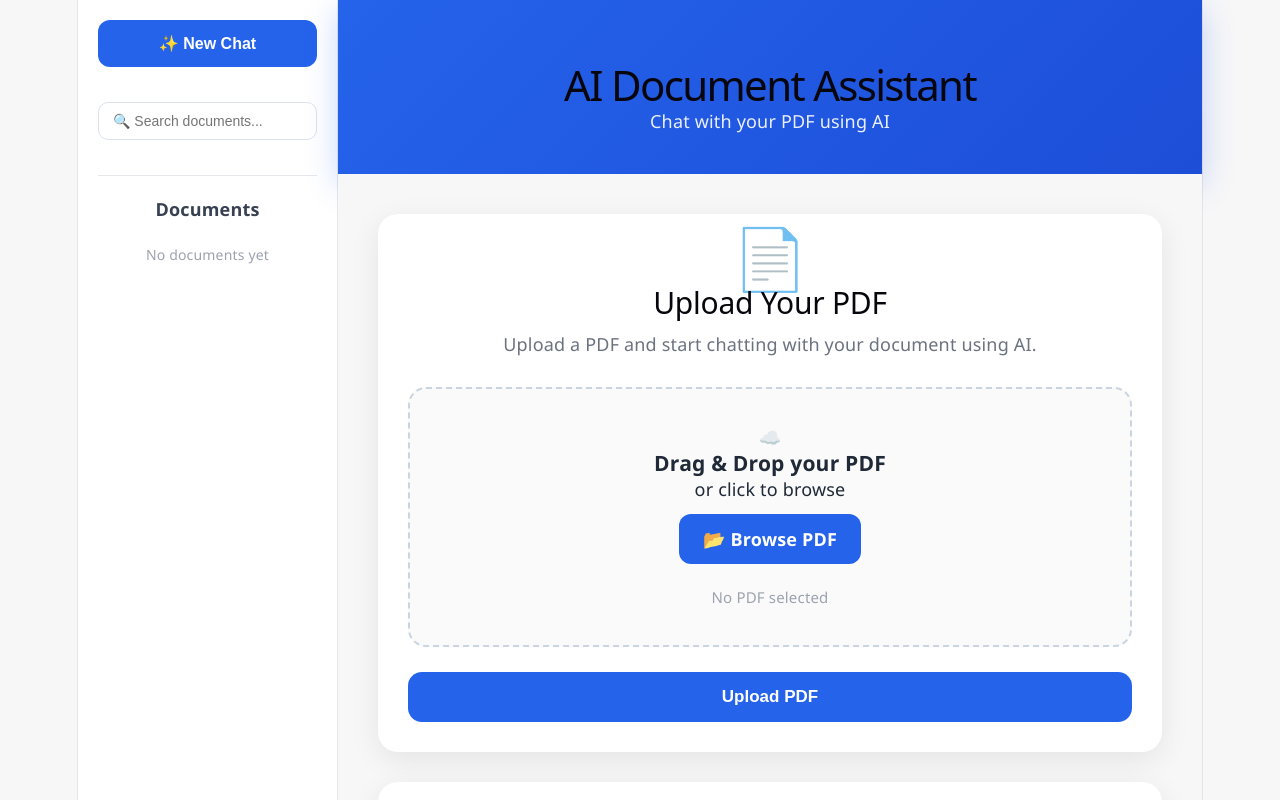
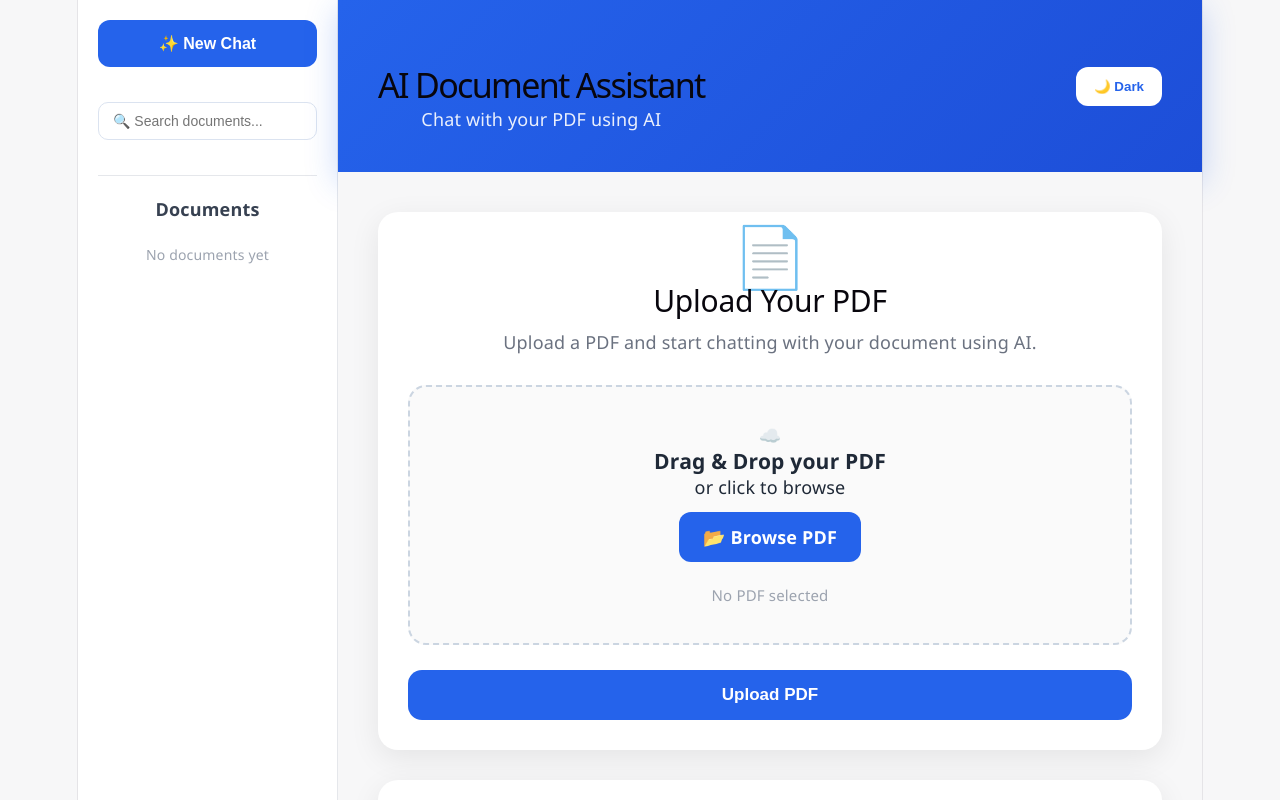
Before and after one commit to shivam9519/AI_Document_Assistant, a React app in the folder frontend/: page / in a window 1280 px wide. Shown: the top 800 px of the page. Built offline with nearby package versions, Linux system fonts and the light colour scheme; the HTML template or start-up script is replaced by a standard one.

Commit message:
Added dark mode with persistent theme support

```diff
--- a/frontend/src/App.css
+++ b/frontend/src/App.css
@@ -1246,3 +1246,133 @@ section{
     box-shadow:0 0 0 3px rgba(37,99,235,.15);
 
 }
+
+/* ===========================
+   Header Layout
+=========================== */
+
+.header-content{
+
+    display:flex;
+
+    justify-content:space-between;
+
+    align-items:center;
+
+    gap:20px;
+
+}
+
+.theme-toggle{
+
+    padding:12px 18px;
+
+    border:none;
+
+    border-radius:12px;
+
+    background:white;
+
+    color:#2563eb;
+
+    font-weight:600;
+
+    cursor:pointer;
+
+    transition:.25s;
+
+}
+
+.theme-toggle:hover{
+
+    transform:translateY(-2px);
+
+    box-shadow:0 8px 20px rgba(0,0,0,.15);
+
+}
+
+/* ===========================
+   Dark Theme
+=========================== */
+
+.dark{
+
+    background:#111827;
+
+    color:#f9fafb;
+
+}
+
+.dark body{
+
+    background:#111827;
+
+}
+
+.dark section,
+
+.dark .sidebar{
+
+    background:#1f2937;
+
+    color:#f9fafb;
+
+}
+
+.dark .document-item{
+
+    background:#374151;
+
+    color:white;
+
+}
+
+.dark .document-item.active{
+
+    background:#2563eb;
+
+}
+
+.dark input{
+
+    background:#374151;
+
+    color:white;
+
+    border-color:#4b5563;
+
+}
+
+.dark .chat-input input{
+
+    background:#374151;
+
+    color:white;
+
+}
+
+.dark .message.assistant{
+
+    background:#374151;
+
+    color:white;
+
+}
+
+.dark .copy-button{
+
+    background:#374151;
+
+    color:white;
+
+    border-color:#4b5563;
+
+}
+
+.dark .theme-toggle{
+
+    background:#374151;
+
+    color:white;
+
+}
--- a/frontend/src/App.jsx
+++ b/frontend/src/App.jsx
@@ -21,6 +21,15 @@ function App() {
 });
 
     const [question, setQuestion] = useState("");
+    const [darkMode, setDarkMode] = useState(() => {
+
+    const savedTheme = localStorage.getItem("darkMode");
+
+    return savedTheme
+        ? JSON.parse(savedTheme)
+        : false;
+
+});
 
     const [messages, setMessages] = useState([]);
     const [currentChatId, setCurrentChatId] = useState(null);
@@ -93,6 +102,15 @@ useEffect(() => {
     setMessages(chatHistory[document.id] || []);
 
 }, [document, chatHistory]);
+
+useEffect(() => {
+
+    localStorage.setItem(
+        "darkMode",
+        JSON.stringify(darkMode)
+    );
+
+}, [darkMode]);
 
     async function handleSend() {
         console.log(document);
@@ -271,7 +289,13 @@ function handleDeleteDocument(documentId) {
 
    return (
 
-    <div className="app-layout">
+    <div
+    className={
+        darkMode
+            ? "app-layout dark"
+            : "app-layout"
+    }
+>
 <Sidebar
     handleNewChat={handleNewChat}
     documents={documents}
@@ -283,11 +307,12 @@ function handleDeleteDocument(documentId) {
 />
 
         <div className="app-content">
-
-            <Header
-                title="AI Document Assistant"
-                subtitle="Chat with your PDF using AI"
-            />
+<Header
+    title="AI Document Assistant"
+    subtitle="Chat with your PDF using AI"
+    darkMode={darkMode}
+    setDarkMode={setDarkMode}
+/>
 
             <main>
 
--- a/frontend/src/components/header.jsx
+++ b/frontend/src/components/header.jsx
@@ -1,12 +1,15 @@
 function Header({
     title,
     subtitle,
+    darkMode,
+    setDarkMode,
 }) {
 
     return (
 
         <header className="app-header">
 
+            <div className="header-content">
 
                 <div>
 
@@ -16,9 +19,16 @@ function Header({
 
                 </div>
 
+                <button
+                    className="theme-toggle"
+                    onClick={() => setDarkMode(!darkMode)}
+                >
 
+                    {darkMode ? "☀️ Light" : "🌙 Dark"}
 
+                </button>
 
+            </div>
 
         </header>
 
```
